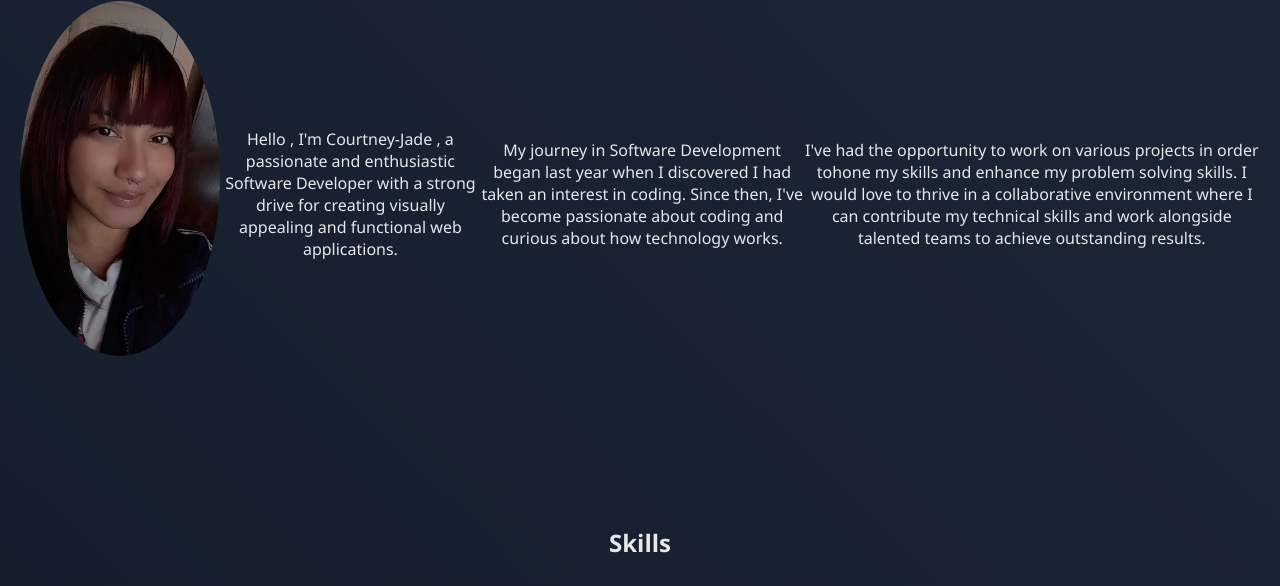
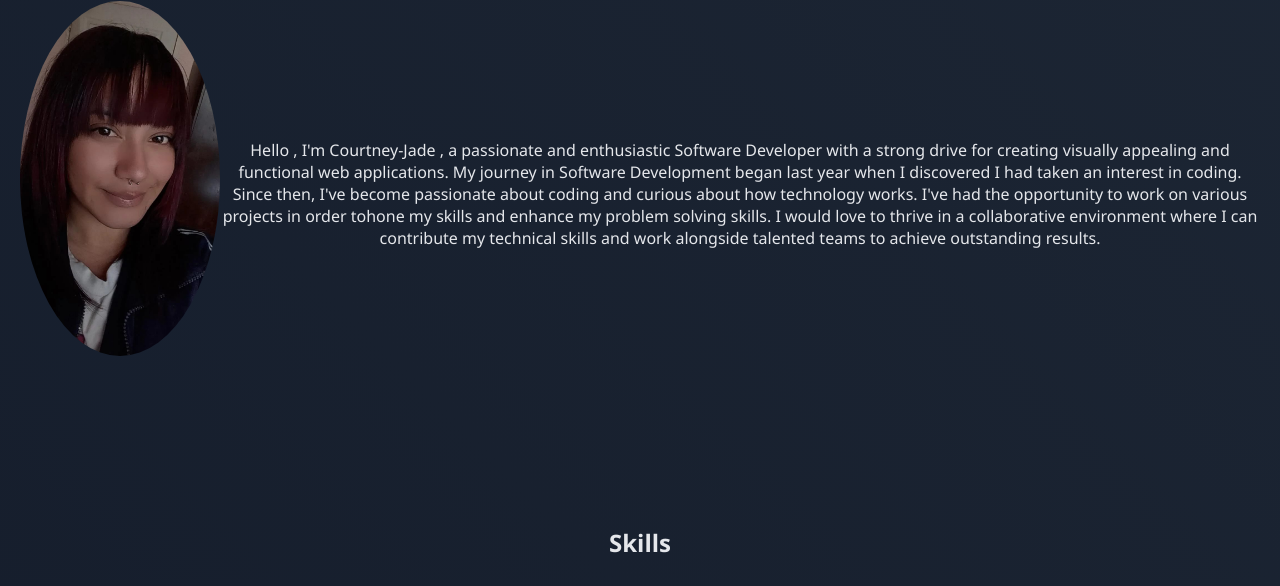
Before and after one commit to Courtney-Jade/COUBER437_WFC2401_GroupB_CourtneyBergstedt_CDV05, a plain HTML site: page index.html in a window 1280 px wide. Shown: the part 1036-1622 px from the top of the page. Drawn offline with Linux system fonts and the light colour scheme; a script that the page names is missing.

```diff
--- a/index.html
+++ b/index.html
@@ -48,11 +48,9 @@
             <h1>About Me</h1>
             <div class="about-content">
               <img src="my-image.jpg" alt="Your Name" class="profile-picture">
-              <p>Hello , I'm Courtney-Jade , a passionate and enthusiastic Software Developer with a strong drive for creating visually appealing and functional web applications.</p>
-
-              <p>My journey in Software Development began last year when I discovered I had taken an interest in coding. Since then, I've become passionate about coding and curious about how technology works.</p>
-
-              <p>I've had the opportunity to work on various projects in order tohone my skills and enhance my problem solving skills. I would love to thrive in a collaborative environment where I can contribute my technical skills
+              <p>Hello , I'm Courtney-Jade , a passionate and enthusiastic Software Developer with a strong drive for creating visually appealing and functional web applications.
+                 My journey in Software Development began last year when I discovered I had taken an interest in coding. Since then, I've become passionate about coding and curious about how technology works.
+                 I've had the opportunity to work on various projects in order tohone my skills and enhance my problem solving skills. I would love to thrive in a collaborative environment where I can contribute my technical skills
                 and work alongside talented teams to achieve outstanding results.
               </p>
             </div>
```
Also changed, not shown: project-2.png (added).
